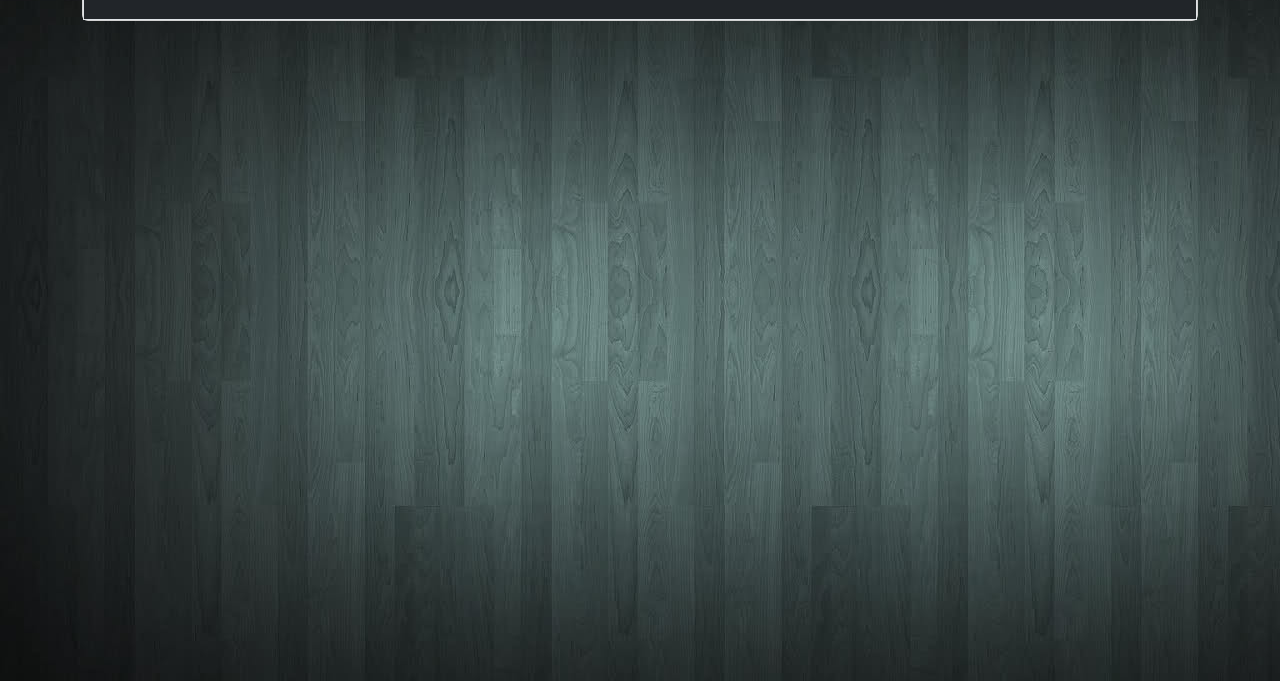
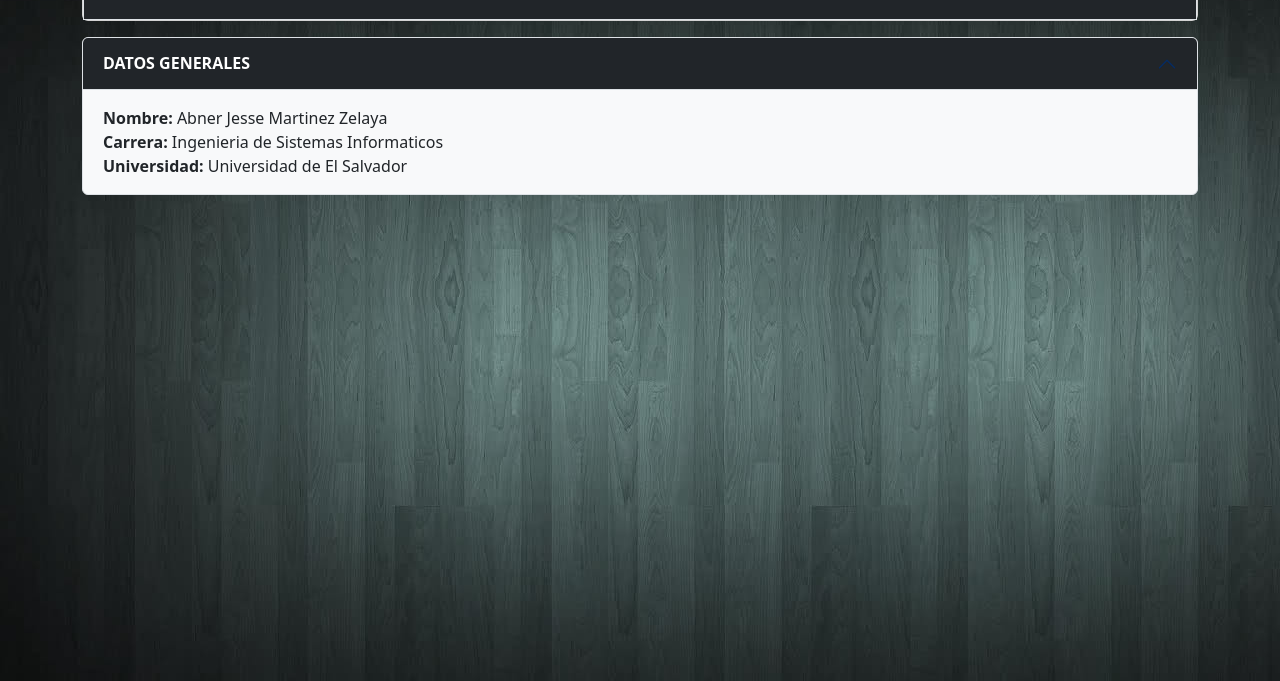
Before and after one commit to AbnerMZ/Asignacion1, a plain HTML site: page index.html in a window 1280 px wide. Shown: the part 119-800 px from the top of the page. Drawn offline with nearby package versions, Linux system fonts and the light colour scheme.

Commit message:
Seccion de Datos

```diff
--- a/index.html
+++ b/index.html
@@ -18,7 +18,21 @@
     </div>
 
     <section class="accordion" id="panel1">
-
+      <section class="accordion-item bg-light">
+        <h2 class="accordion-header" id="item1">
+          <button class="accordion-button bg-dark text-white" type="button" data-bs-toggle="collapse"
+            data-bs-target="#descripcion1" aria-expanded="true" aria-controls="descripcion1">
+            <strong>DATOS GENERALES</strong>
+          </button>
+        </h2>
+        <section id="descripcion1" class="accordion-collapse collapse show" aria-labelledby="panelsStayOpen-headingOne">
+          <section class="accordion-body">
+            <strong>Nombre:</strong> Abner Jesse Martinez Zelaya <br>
+            <strong>Carrera:</strong> Ingenieria de Sistemas Informaticos <br>
+            <strong>Universidad:</strong> Universidad de El Salvador <br>
+          </section>
+        </section>
+      </section>
     </section>
     <br>
 
```
